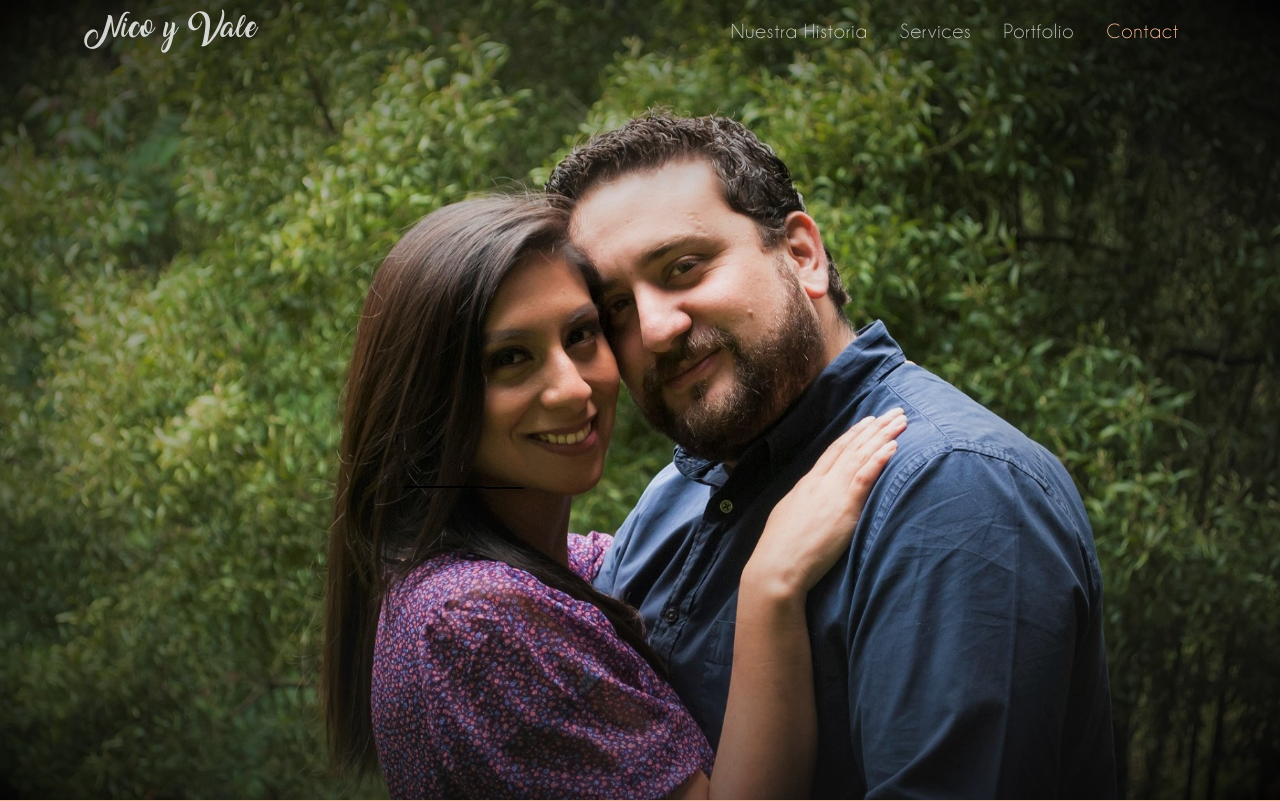
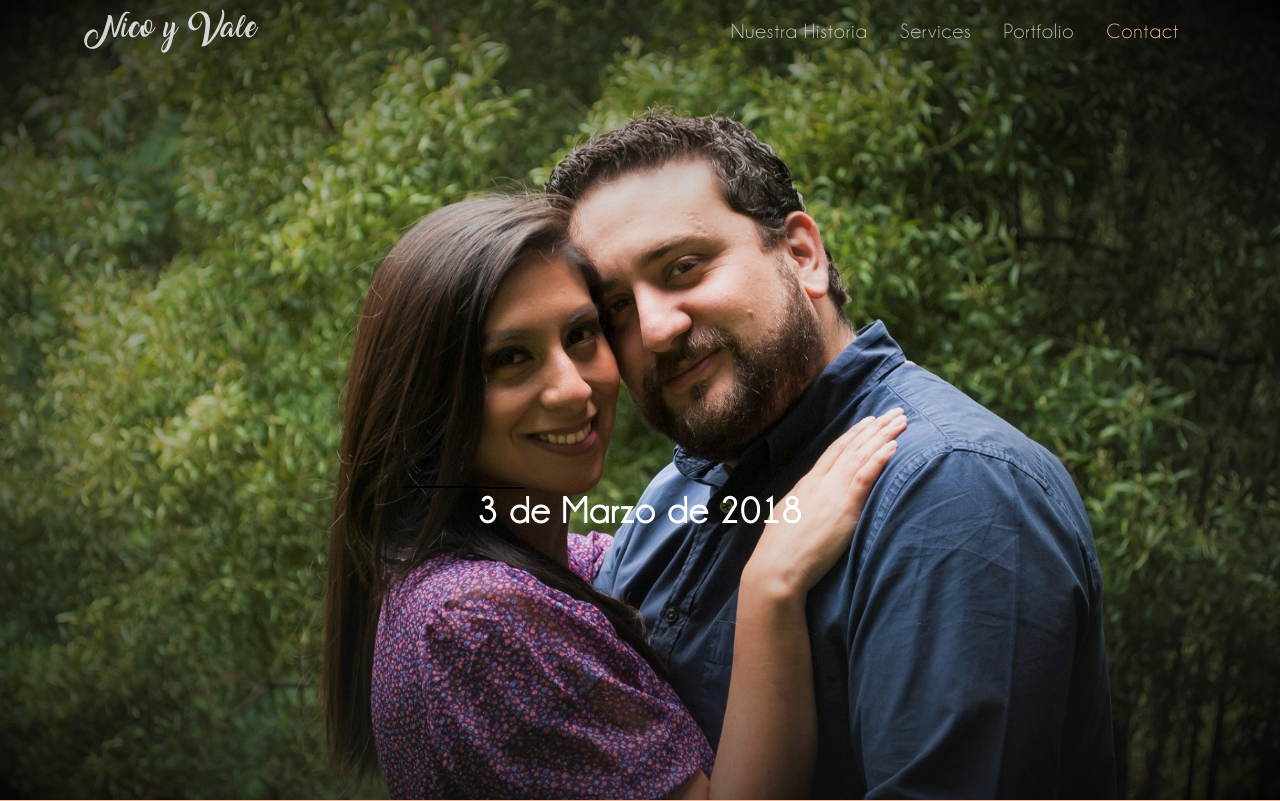
Before and after one commit to alejandromesias/celebrar_py, a Django app: page /nicoyvale/ in a window 1280 px wide. Shown: the top 801 px of the page. Run offline with Django 3.2, Linux system fonts and the light colour scheme; some libraries are stand-ins or nearby versions.

Commit message:
marquesina en foto

```diff
--- a/static/nicoyvale/css/creative.css
+++ b/static/nicoyvale/css/creative.css
@@ -98,6 +98,13 @@ body {
 @font-face {
   font-family: 'ChampBoldFont';
   src: url('../mvfonts/ChampBold.ttf');
+}
+
+.marquesina {
+    font-family: 'ChampFont', Tahoma ;
+    font-size: 2.3rem;
+    font-weight: 700;
+    letter-spacing: 1.5px;
 }
 
 /*Modo General y movil*/
@@ -226,6 +233,13 @@ body {
     }
   }
 
+.vbottom{
+      position: relative;
+      top: 100%;
+      transform: translateY(-100%);
+  }
+
+
 header.masthead {
   padding-top: 10rem;
   padding-bottom: calc(10rem - 56px);
@@ -241,10 +255,10 @@ header.masthead {
   header.masthead h1 {
     font-size: 2rem; }
   header.masthead p {
-    font-weight: 300; }
+    font-weight: 700; }
   @media (min-width: 768px) {
     header.masthead p {
-      font-size: 1.15rem; } }
+      font-size: 2.3rem; } }
   @media (min-width: 992px) {
     header.masthead {
       height: 100vh;
--- a/templates/nicoyvaleapp/nyv_home.html
+++ b/templates/nicoyvaleapp/nyv_home.html
@@ -58,10 +58,10 @@
     <header class="masthead text-center text-white d-flex">
       <div class="container my-auto">
         <div class="row">
-          <!--
+<!--
           <div class="col-lg-10 mx-auto">
             <h1 class="text-uppercase">
-              <strong></strong>
+              <strong>gff</strong>
             </h1>
             <hr>
           </div>
@@ -70,7 +70,14 @@
             <p class="text-faded mb-5">Start Bootstrap can help you build better websites using the Bootstrap CSS framework! Just download your template and start going, no strings attached!</p>
             <a class="btn btn-primary btn-xl js-scroll-trigger" href="#about">Find Out More</a>
           </div>
-        -->
+-->
+        <div class="col-lg-8 mx-auto">
+          <p class="marquesina mb-0">
+            <br><br><br><br>
+            3 de Marzo de 2018
+          </p>
+        </div>
+
         </div>
       </div>
     </header>
```
